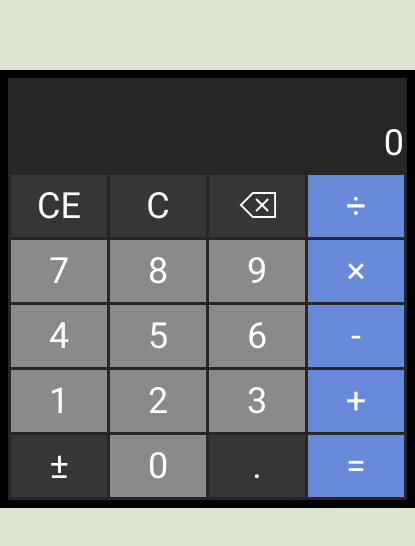
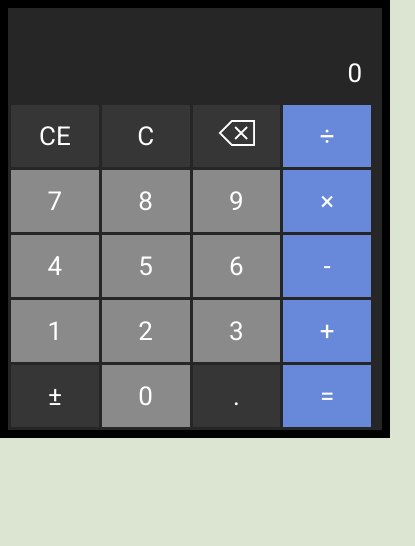
Before and after one commit to Donut3228/react-calculator, a React (Create React App) app: page / in a window 390 px wide. Shown: the top 546 px of the page, 415 px wide, since content can reach past the window. Built offline with nearby package versions, Linux system fonts and the light colour scheme.

Commit message:
css for mobile

```diff
--- a/src/App.css
+++ b/src/App.css
@@ -166,3 +166,25 @@
   align-items: center;
   user-select: none;
 }
+
+@media only screen and (max-width: 415px) {
+  .calculator {
+    width: 100vw;
+    margin: 0;
+    font-size: 26px;
+  }
+  .background-div {
+    width: 96vw;
+  }
+  .display {
+    width: 90vw;
+  }
+  .buttons {
+    width: 90vw;
+    height: 207px;
+    display: grid;
+    grid-template-columns: repeat(4, 25%);
+    grid-template-rows: repeat(5, 62px);
+    grid-gap: 3px;
+  }
+}
```
